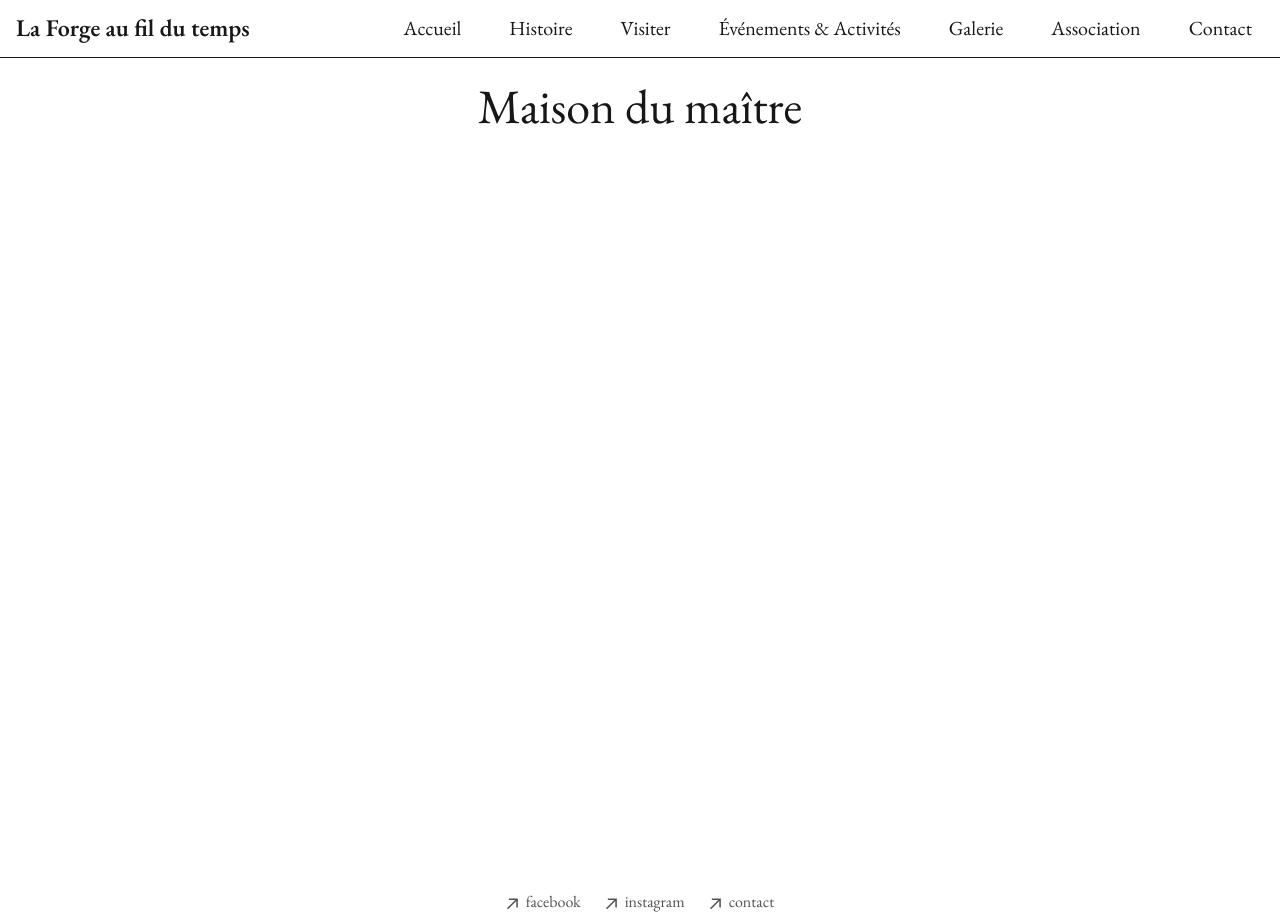
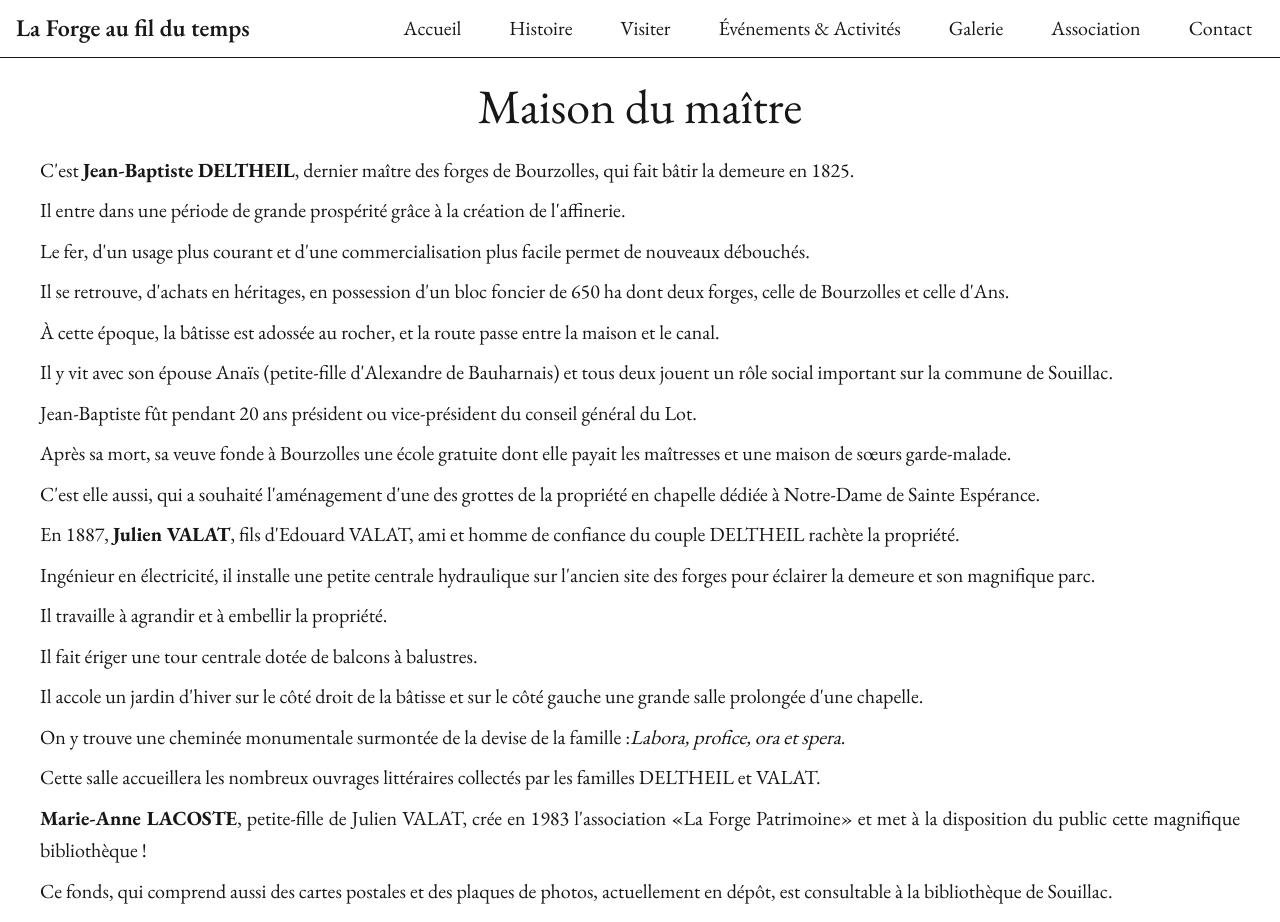
Before and after one commit to uburoiubu/forge-au-fil-du-temps, a Next.js app: page /histoire/maison in a window 1280 px wide. Shown: the top 922 px of the page. Built offline with nearby package versions, Linux system fonts and the light colour scheme.

Commit message:
added texts

```diff
--- a/app/histoire/forges/page.tsx
+++ b/app/histoire/forges/page.tsx
@@ -2,17 +2,107 @@ import Image from "next/image";
 
 export const metadata = {
   title: "Les forges - Histoire & patrimoine - La Forge au fil du temps",
-  description: "Découvrez l'histoire des forges de Bourzolles à Souillac, leur fonctionnement, leur évolution et leur impact sur le développement industriel de la région."
+  description:
+    "Découvrez l'histoire des forges de Bourzolles à Souillac, leur fonctionnement, leur évolution et leur impact sur le développement industriel de la région.",
 };
 
 export default function TourPage() {
   return (
     <main className="min-h-screen text-justify">
       <h1 className="text-5xl text-center pt-6 pr-6 pl-6">
-        Les forges
+        Les Forges de Bourzolles
       </h1>
       <div className="mt-6 space-y-2 text-xl leading-relaxed pr-10 pl-10">
+        <p>
+          Encouragée par la politique économique et les privilèges accordés par
+          les rois successifs, l'activité de forge se développe en France à
+          partir du 15<sup>ème</sup>
+          siècle, dans toutes les régions riches en cours d'eau, en bois et en
+          gisements ferrugineux.
+        </p>
 
+        <p>
+          Les seigneurs <strong>DE COURTIN</strong>, châtelains de Bourzolles,
+          établirent sur la Borrèze, leurs forges, au début du 16<sup>ème</sup>{" "}
+          siècle.
+        </p>
+
+        <p>
+          Elles étaient constituées, au départ, d'un haut fourneau et d'un
+          atelier de moulage pour la production et l'exploitation de la fonte.
+        </p>
+
+        <p>La production était utilisée&nbsp;:</p>
+        <ul className="list-disc pl-6">
+          <li>
+            au service du roi (pièces d'artillerie et boulets de canon en temps
+            de guerre)
+          </li>
+          <li>
+            pour la compagnie des Indes et les colonies (des chaudières qui
+            servaient à l'exploitation de la canne à sucre)
+          </li>
+          <li>
+            pour l'agriculture et le commerce (marmites, plaques de cheminées,
+            fers à gaufres, landiers, heurtoirs, pièces de charrettes…)
+          </li>
+        </ul>
+
+        <p>
+          Avant chaque <q>campagne de fondage</q> et avant la mise à feu, le
+          curé de la paroisse venait bénir le fourneau.
+        </p>
+
+        <p>
+          Chaque fondage durait environ 6 mois, nuit et jour. 70 à 80 ouvriers y
+          travaillaient, payés <q>à la tâche</q> :
+        </p>
+
+        <p>
+          Charbonniers, tireurs de mine, charretiers, laveurs de mine,
+          forgerons, chargeurs, mouleurs…
+        </p>
+
+        <p>
+          La production était transportée ensuite par la batellerie sur la
+          Dordogne vers Libourne et Bordeaux.
+        </p>
+
+        <p>
+          Après des périodes diverses de prospérité et de crise, elles
+          atteignirent leur apogée de 1830 à 1845, grâce à la création d'une
+          affinerie pour la production de fer, autorisée par ordonnance royale
+          le 13 mars 1828.
+        </p>
+
+        <p>
+          La politique économique du libre-échange et la création de grandes
+          usines plus perfectionnées signèrent la mort des Forges de Bourzolles.
+        </p>
+
+        <p>Elles furent fermées définitivement en 1869.</p>
+
+        <p>
+          <b>Propriétaires successifs des Forges de Bourzolles :</b>
+        </p>
+
+        <ul className="list-none pl-0">
+          <li>
+            <strong>Création :</strong> Seigneurs de Coustin jusqu'en 1725
+          </li>
+          <li>
+            <strong>Vente :</strong> Sclafer de Clary jusqu'en 1775
+          </li>
+          <li>
+            <strong>Légataire :</strong> Joseph de Coustin jusqu'en 1792
+          </li>
+          <li>
+            <strong>Vente :</strong> Denis Deltheil
+          </li>
+          <li>
+            <strong>Légataire :</strong> Jean-Baptiste Deltheil jusqu'en 1869
+          </li>
+        </ul>
       </div>
     </main>
   );
--- a/app/histoire/maison/page.tsx
+++ b/app/histoire/maison/page.tsx
@@ -2,16 +2,113 @@ import Image from "next/image";
 
 export const metadata = {
   title: "Maison du maître - Histoire & patrimoine - La Forge au fil du temps",
-  description: "Explorez l'histoire de la maison du maître de la Forge de Bourzolles à Souillac, son architecture et son évolution au fil des siècles."
+  description:
+    "Explorez l'histoire de la maison du maître de la Forge de Bourzolles à Souillac, son architecture et son évolution au fil des siècles.",
 };
 
 export default function TourPage() {
   return (
     <main className="min-h-screen text-justify">
-      <h1 className="text-5xl text-center pt-6 pr-6 pl-6">
-        Maison du maître
-      </h1>
+      <h1 className="text-5xl text-center pt-6 pr-6 pl-6">Maison du maître</h1>
       <div className="mt-6 space-y-2 text-xl leading-relaxed pr-10 pl-10">
+        <p>
+          C'est <strong>Jean-Baptiste DELTHEIL</strong>, dernier maître des
+          forges de Bourzolles, qui fait bâtir la demeure en 1825.
+        </p>
+
+        <p>
+          Il entre dans une période de grande prospérité grâce à la création de
+          l'affinerie.
+        </p>
+
+        <p>
+          Le fer, d'un usage plus courant et d'une commercialisation plus facile
+          permet de nouveaux débouchés.
+        </p>
+
+        <p>
+          Il se retrouve, d'achats en héritages, en possession d'un bloc foncier
+          de 650 ha dont deux forges, celle de Bourzolles et celle d'Ans.
+        </p>
+
+        <p>
+          À cette époque, la bâtisse est adossée au rocher, et la route passe
+          entre la maison et le canal.
+        </p>
+
+        <p>
+          Il y vit avec son épouse Anaïs (petite-fille d'Alexandre de
+          Bauharnais) et tous deux jouent un rôle social important sur la
+          commune de Souillac.
+        </p>
+
+        <p>
+          Jean-Baptiste fût pendant 20 ans président ou vice-président du
+          conseil général du Lot.
+        </p>
+
+        <p>
+          Après sa mort, sa veuve fonde à Bourzolles une école gratuite dont
+          elle payait les maîtresses et une maison de sœurs garde-malade.
+        </p>
+
+        <p>
+          C'est elle aussi, qui a souhaité l'aménagement d'une des grottes de la
+          propriété en chapelle dédiée à Notre-Dame de Sainte Espérance.
+        </p>
+
+        <p>
+          En 1887, <strong>Julien VALAT</strong>, fils d'Edouard VALAT, ami et
+          homme de confiance du couple DELTHEIL rachète la propriété.
+        </p>
+
+        <p>
+          Ingénieur en électricité, il installe une petite centrale hydraulique
+          sur l'ancien site des forges pour éclairer la demeure et son
+          magnifique parc.
+        </p>
+
+        <p>Il travaille à agrandir et à embellir la propriété.</p>
+
+        <p>Il fait ériger une tour centrale dotée de balcons à balustres.</p>
+
+        <p>
+          Il accole un jardin d'hiver sur le côté droit de la bâtisse et sur le
+          côté gauche une grande salle prolongée d'une chapelle.
+        </p>
+
+        <p>
+          On y trouve une cheminée monumentale surmontée de la devise de la
+          famille :<em>Labora, profice, ora et spera</em>.
+        </p>
+
+        <p>
+          Cette salle accueillera les nombreux ouvrages littéraires collectés
+          par les familles DELTHEIL et VALAT.
+        </p>
+
+        <p>
+          <strong>Marie-Anne LACOSTE</strong>, petite-fille de Julien VALAT,
+          crée en 1983 l'association <q>La Forge Patrimoine</q> et met à la
+          disposition du public cette magnifique bibliothèque !
+        </p>
+
+        <p>
+          Ce fonds, qui comprend aussi des cartes postales et des plaques de
+          photos, actuellement en dépôt, est consultable à la bibliothèque de
+          Souillac.
+        </p>
+
+        <p>
+          En décembre 2016, <strong>Virginie DESTREL</strong> rachète la
+          demeure, inhabitée depuis dix ans, et entreprend sa rénovation.
+        </p>
+
+        <p>
+          Elle crée l'association <q>La Forge au fil du temps</q> qui a pour but
+          de valoriser le patrimoine historique et immobilier du site et de
+          l'animer artistiquement et culturellement.
+        </p>
       </div>
     </main>
   );
```
